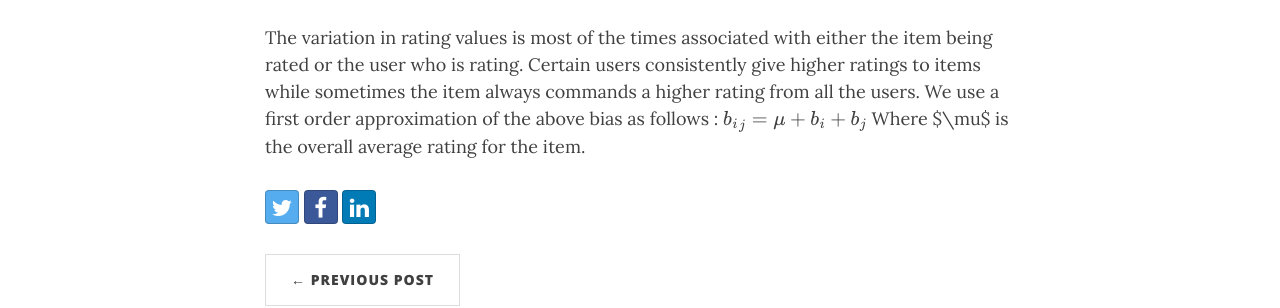
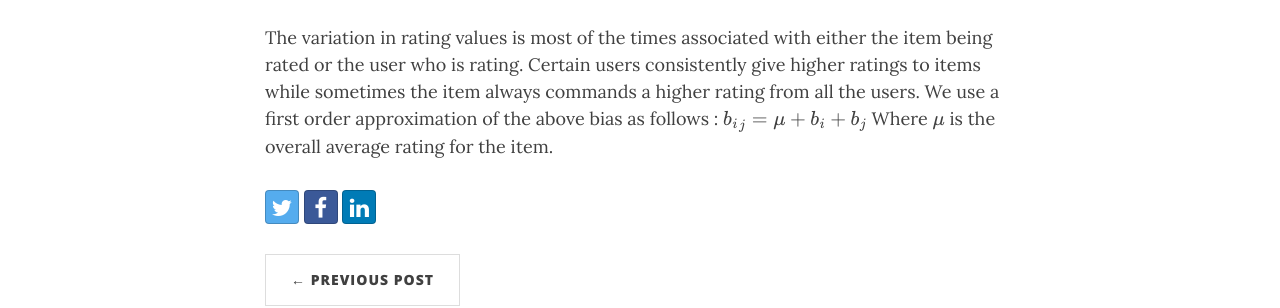
Before and after one commit to ashishvshenoy/ashishvshenoy.github.io, a Jekyll site: the page built from _posts/2017-03-21-recommender-systems-and-collaborative-filtering-walkthrough.md, in a window 1280 px wide and 900 px high, scrolled down 7895 px. Shown: the part 270-578 px from the top of the window. Built offline with Jekyll 4.4.1, drawn with Linux system fonts in a browser that asks for light colours; nearby versions of some CDN libraries; formulas are drawn with MathJax 3.

```diff
--- a/_posts/2017-03-21-recommender-systems-and-collaborative-filtering-walkthrough.md
+++ b/_posts/2017-03-21-recommender-systems-and-collaborative-filtering-walkthrough.md
@@ -239,5 +239,5 @@ either the item being rated or the user who is rating. Certain users
 consistently give higher ratings to items while sometimes the item
 always commands a higher rating from all the users. We use a first order
 approximation of the above bias as follows :
-$${b_i}_j = \mu + b_i + b_j$$ Where $\mu$ is the overall average rating
+$${b_i}_j = \mu + b_i + b_j$$ Where $$\mu$$ is the overall average rating
 for the item.
```
